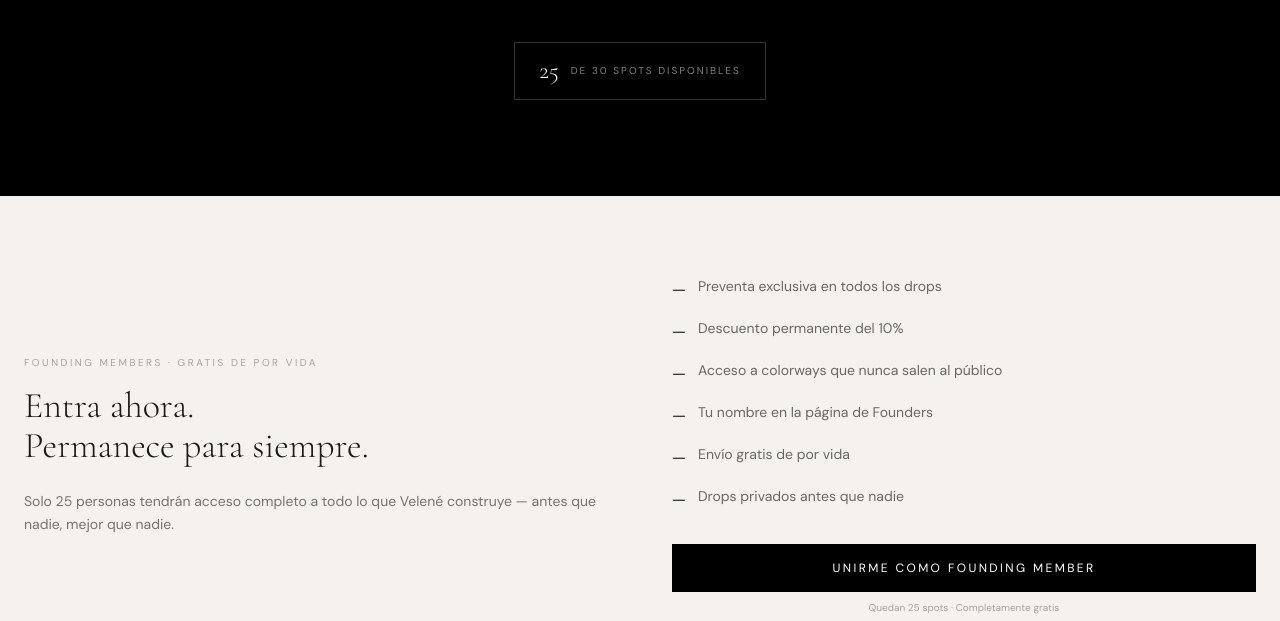
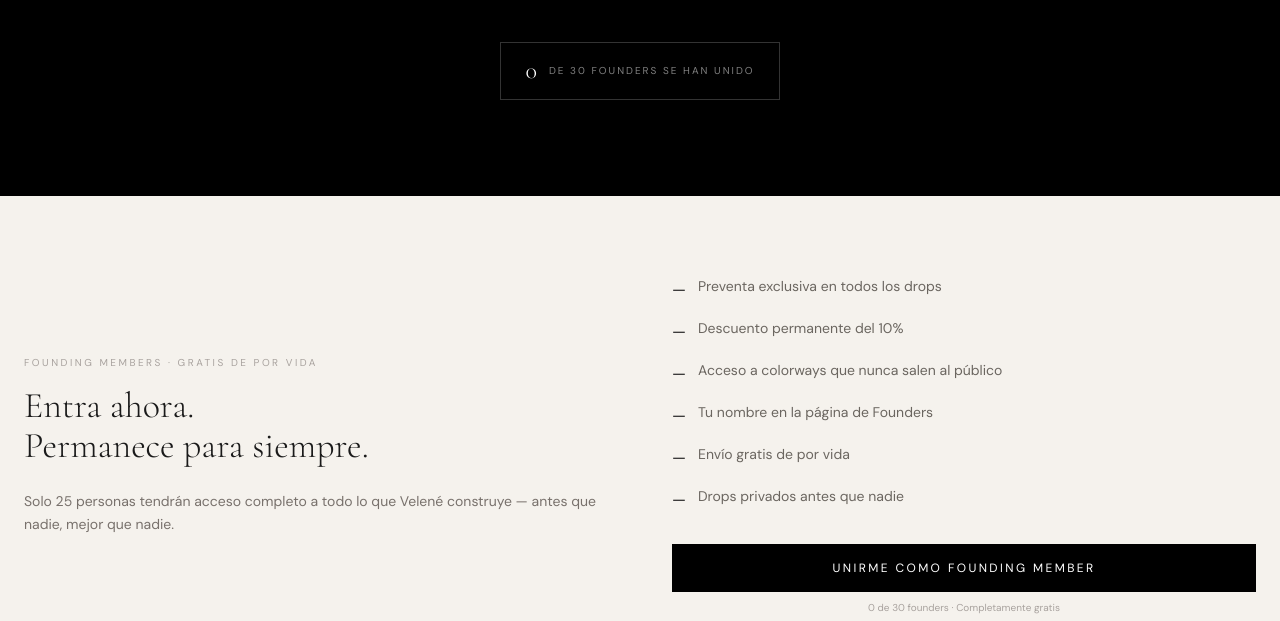
Before and after one commit to velenecompany/velene, a Next.js app: page /membership in a window 1280 px wide. Shown: the part 331-952 px from the top of the page. Built offline with nearby package versions, Linux system fonts and the light colour scheme; no server answers; the database is empty.

Commit message:
Fix contador founding members

```diff
--- a/src/app/membership/page.tsx
+++ b/src/app/membership/page.tsx
@@ -55,7 +55,7 @@
   const [foundingMsg, setFoundingMsg] = useState('');
 
   useEffect(() => {
-    fetch('/api/founding-member').then(r => r.json()).then(d => setSpotsLeft(25 - d.spots_taken));
+    fetch('/api/founding-member').then(r => r.json()).then(d => setSpotsLeft(d.spots_taken));
   }, []);
 
   async function joinFounding() {
@@ -83,7 +83,7 @@
           </p>
           <div className="inline-flex items-center gap-3 border border-white/20 px-6 py-3">
             <span className="font-display text-2xl font-light">{spotsLeft}</span>
-            <span className="text-[10px] tracking-[0.2em] uppercase text-white/50">de {FOUNDING_SPOTS} spots disponibles</span>
+<span className="text-[10px] tracking-[0.2em] uppercase text-white/50">de 30 founders se han unido</span>
           </div>
         </section>
 
@@ -126,7 +126,7 @@
                     </button>
                   </div>
                 )}
-                <p className="text-[10px] text-stone-400 text-center mt-2">Quedan {spotsLeft} spots · Completamente gratis</p>
+<p className="text-[10px] text-stone-400 text-center mt-2">{spotsLeft} de 30 founders · Completamente gratis</p>
               </div>
             </div>
           </div>
```
